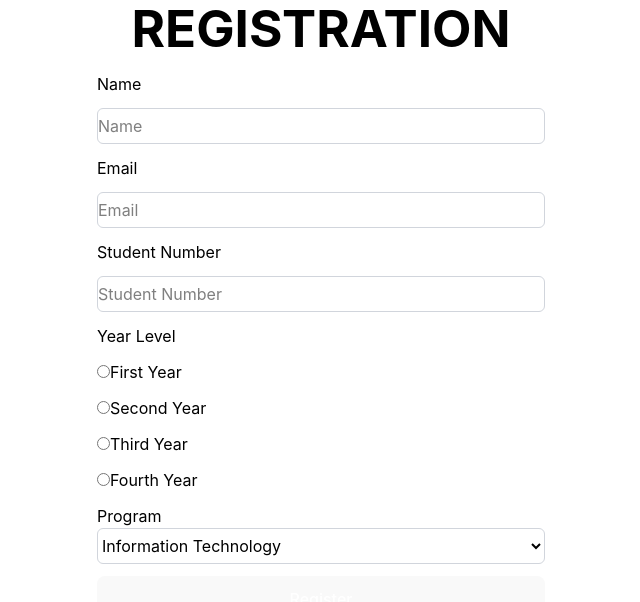
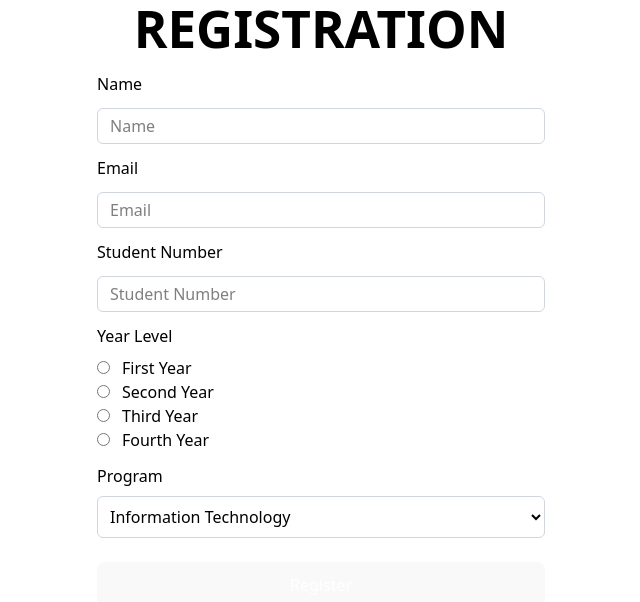
Before and after one commit to Ryystuffs/OneDay, a React (Vite) app in the folder Student records/: page /form in a window 1280 px wide. Shown: the top 602 px of the page, without its empty margins (319-959 px from the left). Built offline with nearby package versions, Linux system fonts and the light colour scheme.

Commit message:
fix: designs

```diff
--- a/Student records/src/App.css
+++ b/Student records/src/App.css
@@ -1,12 +1,7 @@
 
 
 
-* {
-  box-sizing: border-box;
-  margin: 0;
-  padding: 0;
-  font-family: -apple-system, BlinkMacSystemFont, "Segoe UI", Roboto, Helvetica, Arial, sans-serif;
-}
+
 
 html, body, #root {
   width: 100%;
--- a/Student records/src/App.jsx
+++ b/Student records/src/App.jsx
@@ -1,9 +1,10 @@
 import React from 'react';
+import './index.css'
 import './App.css';
 import AddStudent from './page/AddStudent';
 import { BrowserRouter, Routes, Route } from 'react-router-dom'
 import Home from './page/Home';
-import './index.css'
+
 function App() {
   return (
     <BrowserRouter>
--- a/Student records/src/page/AddStudent.jsx
+++ b/Student records/src/page/AddStudent.jsx
@@ -1,39 +1,41 @@
 import React from 'react'
-import '../index.css'
+
 const AddStudent = () => {
   return (
-    <div className='w-full flex flex-col gap-4 p-8 justify-center items-center'>
+    <div className='w-full flex flex-col gap-4 justify-center items-center'>
         <div className=''>
             <h1 className='text-black font-bold'>REGISTRATION</h1>
         </div>
         <div className='flex flex-col gap-3 w-full max-w-md'>
             <div className='flex flex-col gap-3'>
                 <label className='text-black'>Name</label>
-                <input type="text" name='Name' required placeholder='Name' className='text-black border border-gray-300 rounded-md  h-9 '/>
+                <input type="text" name='Name' required placeholder='Name' className='text-black border border-gray-300 rounded-md p-3 h-9 '/>
 
                 <label  className='text-black'>Email</label>
-                <input type="email" name='Email' required placeholder='Email' className='text-black border border-gray-300 rounded-md h-9'/>
+                <input type="email" name='Email' required placeholder='Email' className='text-black border border-gray-300 rounded-md p-3 h-9'/>
 
 
                 <label  className='text-black'>Student Number</label>
 
-                <input type="tel" name='Phone' required placeholder='Student Number' className='text-black border border-gray-300 rounded-md h-9'/>
+                <input type="tel" name='Phone' required placeholder='Student Number' className='text-black border border-gray-300 rounded-md p-3 h-9'/>
             </div>
 
-            <p className='text-black'>Year Level</p>
+            <div className='flex flex-col '>
 
+                <p className='text-black mb-2'>Year Level</p>
 
-            <label htmlFor="" className='text-black'><input type="radio" name="program" id="" />First Year</label>
+                <label htmlFor="" className='text-black'><input type="radio" name="program" id="" className='mr-3' />First Year</label>
 
-            <label htmlFor="" className='text-black'><input type="radio" name="program" id="" />Second Year</label>
+                <label htmlFor="" className='text-black'><input type="radio" name="program" id="" className='mr-3' />Second Year</label>
 
-            <label htmlFor=""className='text-black'><input type="radio" name="program" id="" />Third Year</label>
+                <label htmlFor=""className='text-black'><input type="radio" name="program" id="" className='mr-3'/>Third Year</label>
 
-            <label htmlFor="" className='text-black'><input type="radio" name="program" id="" />Fourth Year</label>
+                <label htmlFor="" className='text-black'><input type="radio" name="program" id="" className='mr-3'/>Fourth Year</label>
+            </div>
 
-            <div className='mt-10'>
-                <p className='text-black'>Program</p>
-                <select name="" id="" className='text-black border border-gray-300 rounded-md h-9 w-full'>
+            <div className=''>
+                <p className='text-black mb-2'>Program</p>
+                <select name="" id="" className='text-black border border-gray-300 rounded-md p-2 w-full'>
                     <option value="">Information Technology</option>
                     <option value="">Political Science</option>
                     <option value="">Pyschology</option>
@@ -45,7 +47,7 @@ const AddStudent = () => {
             </div>
 
 
-            <button>Register</button>
+            <button className='mt-3'>Register</button>
         </div>
     </div>
 
```
